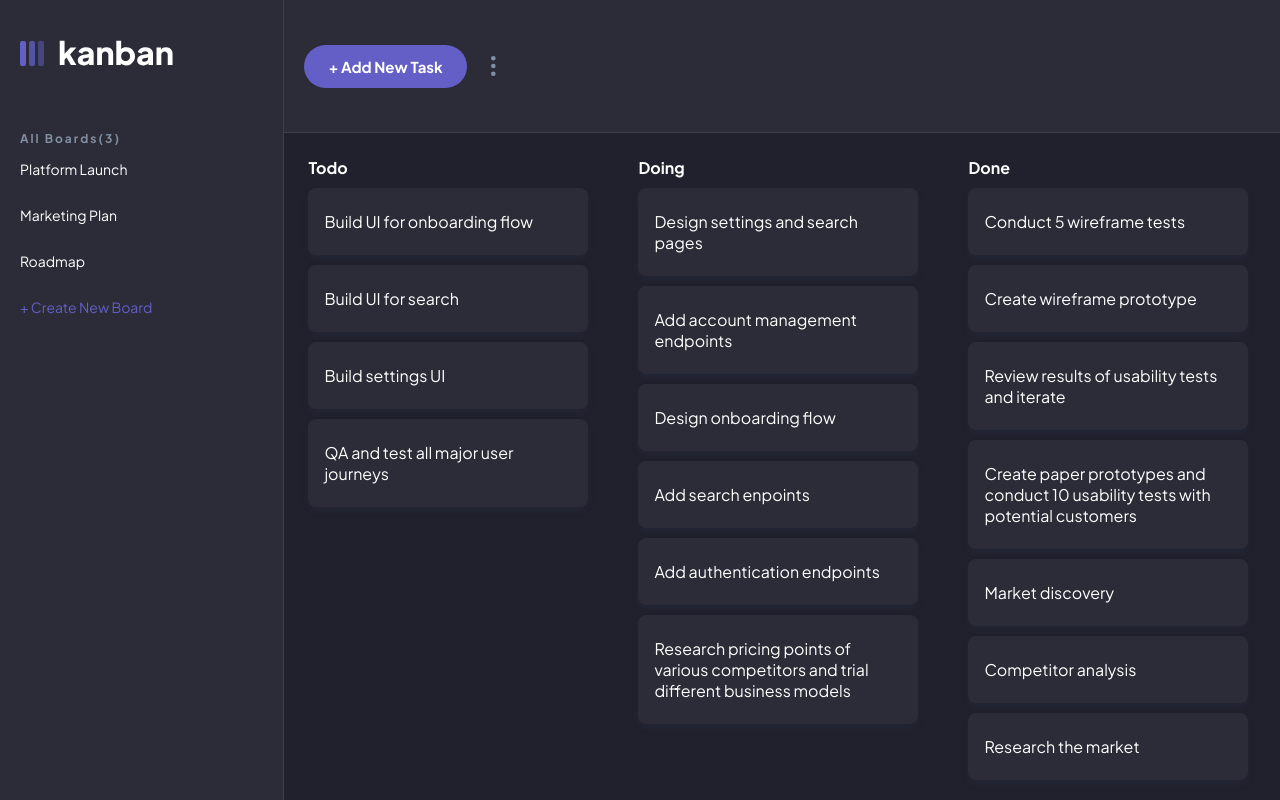
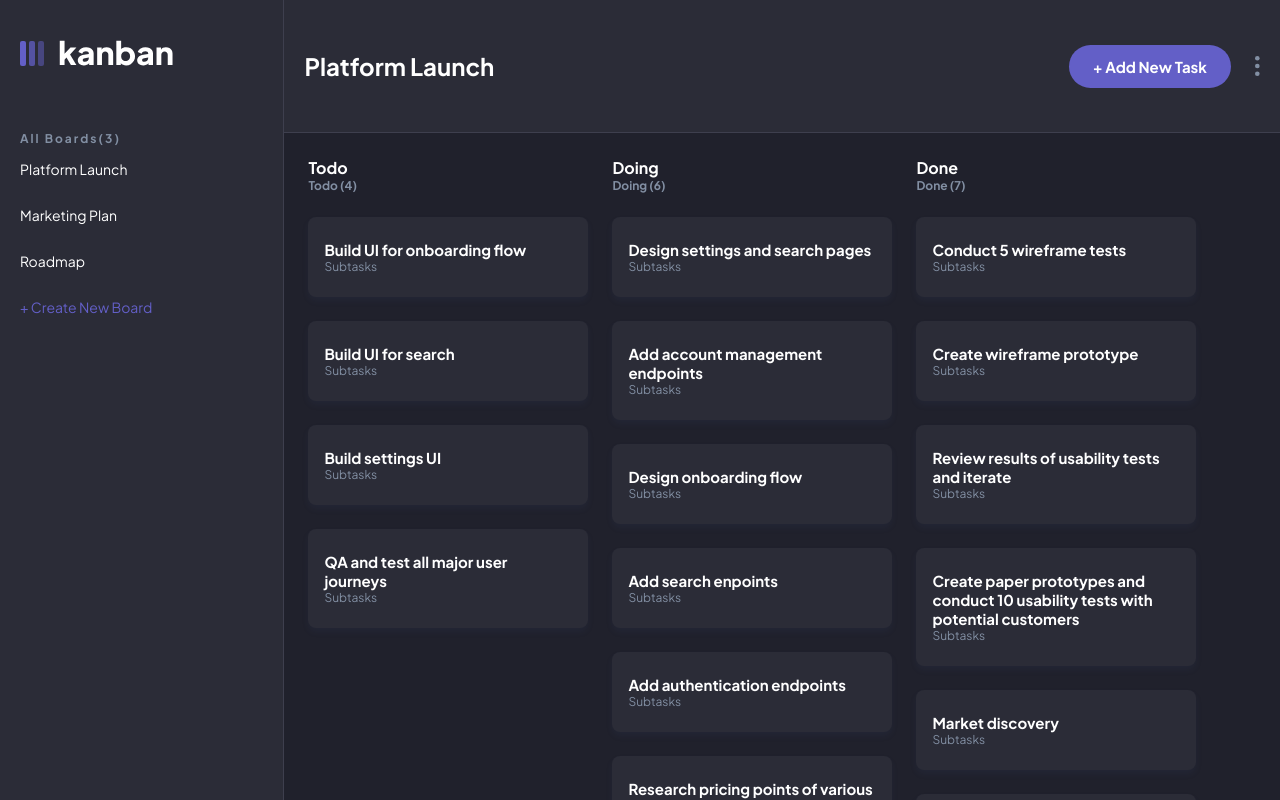
Before and after one commit to zillur-rgb/kanban-task-manager, a React (Vite) app: page / in a window 1280 px wide. Built offline with nearby package versions, Linux system fonts and the light colour scheme.

Commit message:
Fix: Board display problem

```diff
--- a/src/App.css
+++ b/src/App.css
@@ -10,22 +10,35 @@
   justify-content: space-evenly;
   background: #20212c;
   width: fit-content;
-  gap: 30px;
+  gap: 24px;
   padding: 24px;
 }
 
 .column {
-  width: 300px;
   min-height: 500px;
+  display: flex;
+  flex-direction: column;
+  gap: 24px;
 }
 
 .card {
+  font-size: 15px;
   border-radius: 8px;
   padding: 23px 16px;
   width: 280px;
-  margin: 10px 0px;
   background-color: #2b2c37;
   box-shadow: 0px 4px 6px 0px #364e7e1a;
+}
+
+.card p {
+  font-size: 12px;
+  color: #828fa3;
+}
+
+.column-name {
+  color: #828fa3;
+  font-size: 12px;
+  margin-bottom: 24px;
 }
 
 /* Layout styling */
@@ -113,7 +126,7 @@
   padding: 14px 24px;
 }
 .test {
-  background-color: #bdcd7a;
+  background-color: #20212c;
   grid-row-start: 2;
   grid-column-start: 3;
 
--- a/src/App.tsx
+++ b/src/App.tsx
@@ -17,7 +17,11 @@ function App() {
 
   return (
     <div className="App">
-      <Layout boards={data.boards} setCurrentBoard={setCurrentBoard}>
+      <Layout
+        boards={data.boards}
+        setCurrentBoard={setCurrentBoard}
+        currentBoard={currentBoard}
+      >
         <Kanban
           boards={boards}
           setBoards={setBoards}
--- a/src/components/Kanban.tsx
+++ b/src/components/Kanban.tsx
@@ -15,7 +15,9 @@ const Kanban = ({ boards, setBoards }: Props) => {
 
     const { source, destination } = result;
     if (source.droppableId !== destination.droppableId) {
+      // what column we take from
       const sourceColumn = columns[source.droppableId];
+      // what column we change to
       const destColumn = columns[destination.droppableId];
       const sourceItems = [...sourceColumn.tasks];
       const destItems = [...destColumn.tasks];
@@ -34,12 +36,12 @@ const Kanban = ({ boards, setBoards }: Props) => {
         },
       });
     } else {
-      const column = boards[source.droppableId];
+      const column = columns[source.droppableId];
       const copiedItems = [...column.tasks];
       const [removed] = copiedItems.splice(source.index, 1);
       copiedItems.splice(destination.index, 0, removed);
       setBoards({
-        ...boards,
+        ...columns,
         [source.droppableId]: {
           ...column,
           tasks: copiedItems,
@@ -57,12 +59,15 @@ const Kanban = ({ boards, setBoards }: Props) => {
             <div key={columnId}>
               <h4>{column.name}</h4>
               <div>
+                <h4 className="column-name">
+                  {column.name} ({column.tasks.length})
+                </h4>
                 <Droppable droppableId={columnId} key={columnId}>
                   {(provided) => {
                     return (
                       <div
                         className="column"
-                        {...provided.droppableProps}
+                        // {...provided.droppableProps}
                         ref={provided.innerRef}
                       >
                         {column.tasks.map((item: ITasks, index: number) => {
@@ -86,7 +91,8 @@ const Kanban = ({ boards, setBoards }: Props) => {
                                       ...provided.draggableProps.style,
                                     }}
                                   >
-                                    {item.title}
+                                    <h4>{item.title}</h4>
+                                    <p>Subtasks</p>
                                   </div>
                                 );
                               }}
--- a/src/components/Layout.tsx
+++ b/src/components/Layout.tsx
@@ -5,6 +5,7 @@ type Props = {
   children: React.ReactNode;
   boards: any;
   setCurrentBoard: (index: number) => void;
+  currentBoard: number;
 };
 
 const Layout = (props: Props) => {
@@ -33,10 +34,10 @@ const Layout = (props: Props) => {
         </div>
 
         <div className="header">
-          {/* <h1>{props.boards.name}</h1> */}
+          <h1>{props.boards[props.currentBoard].name}</h1>
           <div>
             <button>+ Add New Task</button>
-            <img src={dots} alt="" />
+            <img src={dots} alt="dots" />
           </div>
         </div>
         <div className="test">{props.children}</div>
```
